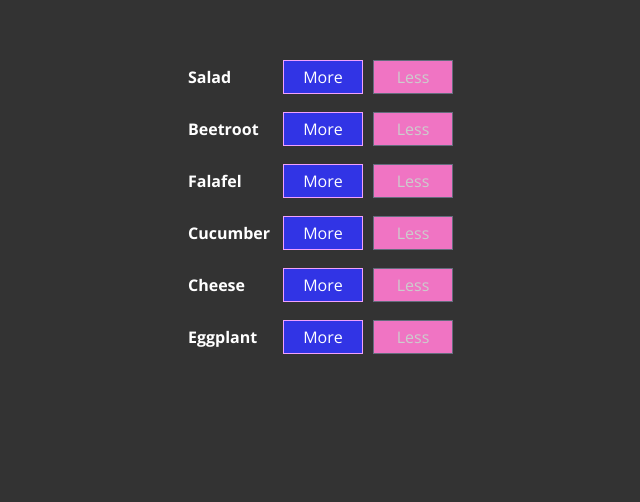
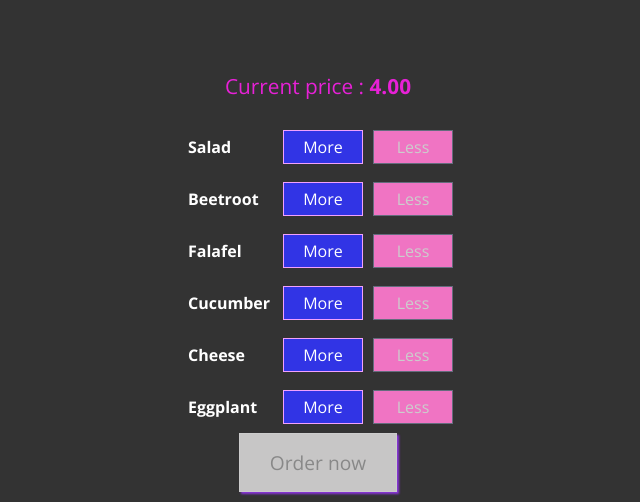
Before and after one commit to agorodinskaya/react-burger-builder, a React (Create React App) app: page / in a window 1280 px wide. Shown: the part 796-1298 px from the top of the page, without its empty margins (322-962 px from the left). Before the commit the page ends 1169 px from the top, so only its background shows below. Built offline with nearby package versions, Linux system fonts and the light colour scheme; the HTML template or start-up script is replaced by a standard one.

Commit message:
order button add

```diff
--- a/src/components/Burger/BuildControls/BuildControls.js
+++ b/src/components/Burger/BuildControls/BuildControls.js
@@ -13,6 +13,7 @@ const controls = [
 
 const buildControls = (props) => (
   <div className={classes.BuildControls}>
+    <p className={classes.Price}>Current price : <strong>{props.price.toFixed(2)}</strong></p>
     {controls.map((ctrl) => (
       <BuildControl
         key={ctrl.label}
@@ -22,6 +23,7 @@ const buildControls = (props) => (
         disabled = {props.disabled[ctrl.type]}
       />
     ))}
+    <button className={classes.OrderButton} disabled = {!props.purchasable}>Order now</button>
   </div>
 );
 
--- a/src/components/Burger/BuildControls/BuildControls.module.css
+++ b/src/components/Burger/BuildControls/BuildControls.module.css
@@ -7,3 +7,48 @@
   margin: auto;
   padding: 10px 0;
 }
+.Price {
+  font-size: 1.3rem;
+  color: #e721d7;
+}
+.OrderButton {
+  background-color: #8a35da;
+  outline: none;
+  cursor: pointer;
+  border: 1px solid#8a35da;
+  color: #fff;
+  font-family: inherit;
+  font-size: 1.2em;
+  padding: 15px 30px;
+  box-shadow: 2px 2px 2px #8a35da;
+}
+
+.OrderButton:hover,
+.OrderButton:active {
+  background-color: #4184db;
+  border: 1px solid #4184db;
+  color: #333;
+}
+
+.OrderButton:disabled {
+  background-color: #c7c6c6;
+  cursor: not-allowed;
+  border: 1px solid #ccc;
+  color: #888888;
+}
+
+.OrderButton:not(:disabled) {
+  animation: enable 0.3s linear;
+}
+
+@keyframes enable {
+  0% {
+    transform: scale(1);
+  }
+  60% {
+    transform: scale(1.1);
+  }
+  100% {
+    transform: scale(1);
+  }
+}
--- a/src/components/Burger/Burger.module.css
+++ b/src/components/Burger/Burger.module.css
@@ -8,7 +8,7 @@
   font-size: 1.2rem;
 }
 p {
-  color: #d5eedd71;
+  color: #e6f3eab9;
   /* border: 5px solid #e53170; */
   /* font-size: 2rem; */
 }
--- a/src/containers/BurgerBuilder/BurgerBuilder.js
+++ b/src/containers/BurgerBuilder/BurgerBuilder.js
@@ -22,7 +22,17 @@ class BurgerBuilder extends Component {
       falafel: 0,
     },
     totalPrice: 4,
+    purchasable: false
   };
+  updatePurchaseState = (ingredients) => {
+    const sum = Object.keys(ingredients).map(ingkey => {
+      return ingredients[ingkey]
+    })
+    .reduce((sum, el) => {
+      return sum + el;
+    },0)
+    this.setState({purchasable: sum >0})
+  }
   addIngredientHandler = (type) => {
     const oldCount = this.state.ingredients[type];
     const updatedCount = oldCount + 1;
@@ -34,6 +44,7 @@ class BurgerBuilder extends Component {
     const oldPrice = this.state.totalPrice;
     const newPrice = oldPrice + priceAddition;
     this.setState({ totalPrice: newPrice, ingredients: updatedIngredients });
+    this.updatePurchaseState(updatedIngredients);
   };
   removeIngredientHandler = (type) => {
     const oldCount = this.state.ingredients[type];
@@ -49,6 +60,7 @@ class BurgerBuilder extends Component {
     const oldPrice = this.state.totalPrice;
     const newPrice = oldPrice - priceDeduction;
     this.setState({ totalPrice: newPrice, ingredients: updatedIngredients });
+    this.updatePurchaseState(updatedIngredients);
   };
   render() {
     const disabledInfo = {
@@ -64,6 +76,8 @@ class BurgerBuilder extends Component {
           moreIngredient={this.addIngredientHandler}
           lessIngredient={this.removeIngredientHandler}
           disabled = {disabledInfo}
+          price = {this.state.totalPrice}
+          purchasable= {this.state.purchasable}
         />
       </Aux>
     );
```
